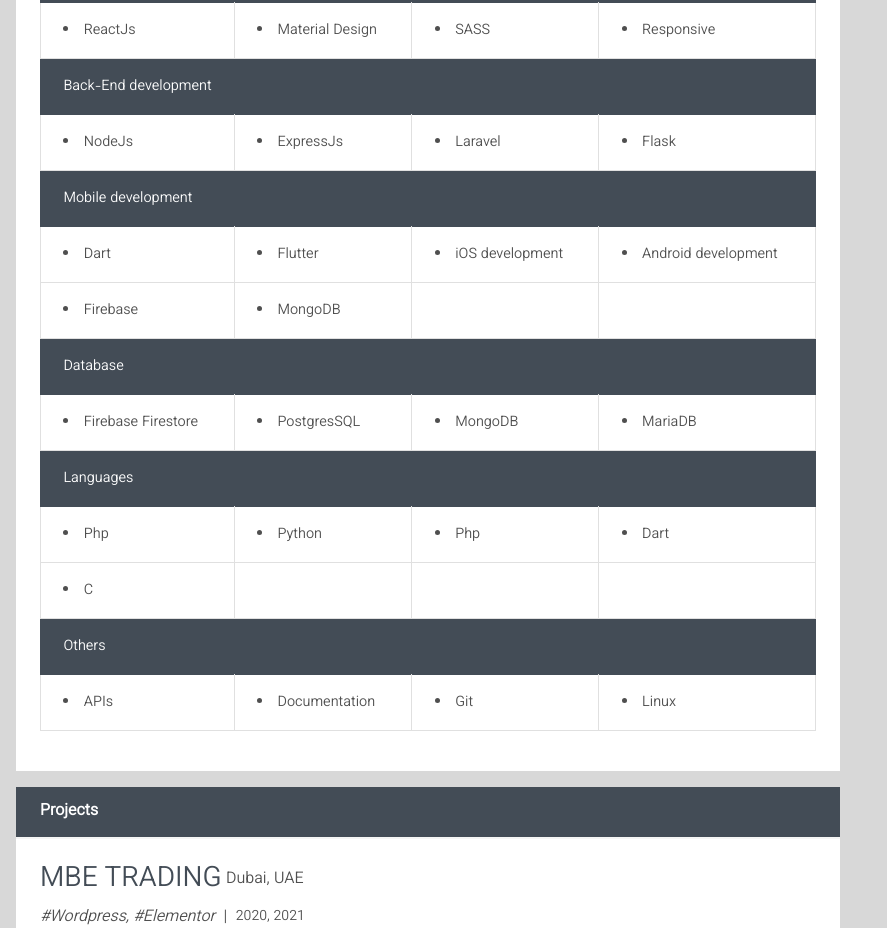
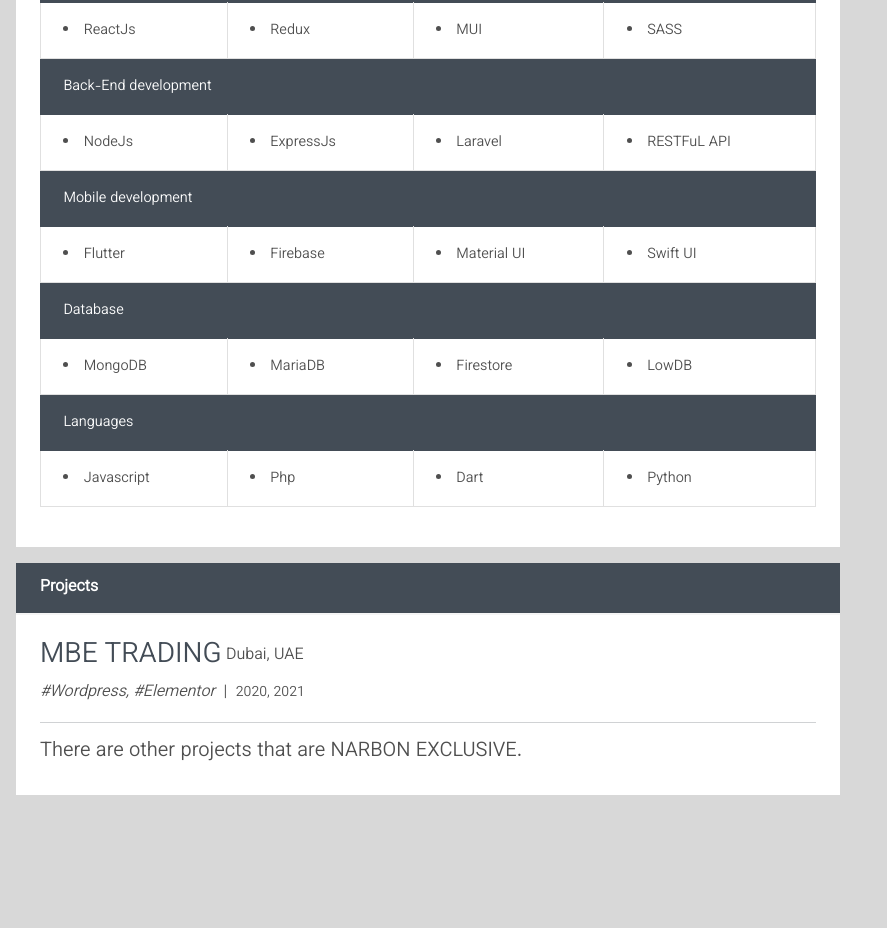
Before and after one commit to BlackIQ/amirhossein.info, a React (Create React App) app: page / in a window 1280 px wide. Shown: the part 1899-2827 px from the top of the page, without its empty margins (0-887 px from the left). After the commit the page ends 2710 px from the top, so only its background shows below. Built offline with nearby package versions, Linux system fonts and the light colour scheme; no server answers; a web font is replaced by a local one.

Commit message:
Fix issues in skills

```diff
--- a/src/components/skills.jsx
+++ b/src/components/skills.jsx
@@ -13,9 +13,9 @@
                             </tr>
                             <tr>
                                 <td><li>ReactJs</li></td>
-                                <td><li>Material Design</li></td>
+                                <td><li>Redux</li></td>
+                                <td><li>MUI</li></td>
                                 <td><li>SASS</li></td>
-                                <td><li>Responsive</li></td>
                             </tr>
                             <tr className="darkbluenavy-td">
                                 <td colspan="4" className="font-weight-bold">Back-End development</td>
@@ -24,55 +24,34 @@
                                 <td><li>NodeJs</li></td>
                                 <td><li>ExpressJs</li></td>
                                 <td><li>Laravel</li></td>
-                                <td><li>Flask</li></td>
+                                <td><li>RESTFuL API</li></td>
                             </tr>
                             <tr className="darkbluenavy-td">
                                 <td colspan="4" className="font-weight-bold">Mobile development</td>
                             </tr>
                             <tr>
-                                <td><li>Dart</li></td>
                                 <td><li>Flutter</li></td>
-                                <td><li>iOS development</li></td>
-                                <td><li>Android development</li></td>
-                            </tr>
-                            <tr>
                                 <td><li>Firebase</li></td>
-                                <td><li>MongoDB</li></td>
-                                <td></td>
-                                <td></td>
+                                <td><li>Material UI</li></td>
+                                <td><li>Swift UI</li></td>
                             </tr>
                             <tr className="darkbluenavy-td">
                                 <td colspan="4" className="font-weight-bold">Database</td>
                             </tr>
                             <tr>
-                                <td><li>Firebase Firestore</li></td>
-                                <td><li>PostgresSQL</li></td>
                                 <td><li>MongoDB</li></td>
                                 <td><li>MariaDB</li></td>
+                                <td><li>Firestore</li></td>
+                                <td><li>LowDB</li></td>
                             </tr>
                             <tr className="darkbluenavy-td">
                                 <td colspan="4" className="font-weight-bold">Languages</td>
                             </tr>
                             <tr>
-                                <td><li>Php</li></td>
-                                <td><li>Python</li></td>
+                                <td><li>Javascript</li></td>
                                 <td><li>Php</li></td>
                                 <td><li>Dart</li></td>
-                            </tr>
-                            <tr>
-                                <td><li>C</li></td>
-                                <td></td>
-                                <td></td>
-                                <td></td>
-                            </tr>
-                            <tr className="darkbluenavy-td">
-                                <td colspan="4" className="font-weight-bold">Others</td>
-                            </tr>
-                            <tr>
-                                <td><li>APIs</li></td>
-                                <td><li>Documentation</li></td>
-                                <td><li>Git</li></td>
-                                <td><li>Linux</li></td>
+                                <td><li>Python</li></td>
                             </tr>
                         </tbody>
                     </table>
```
